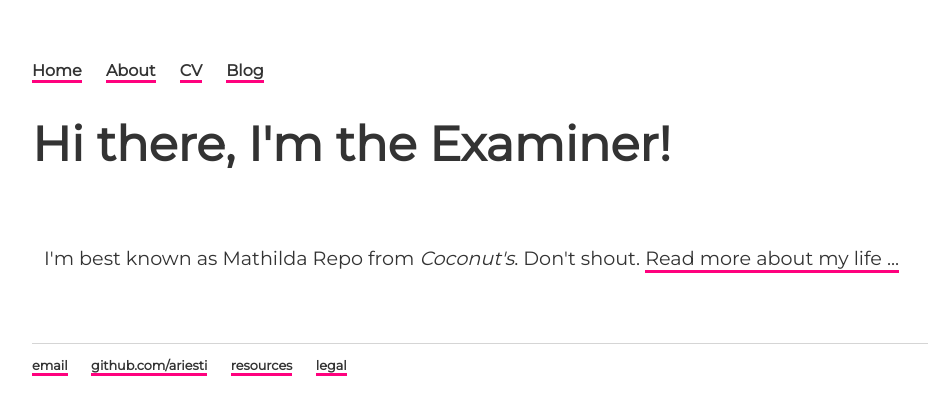
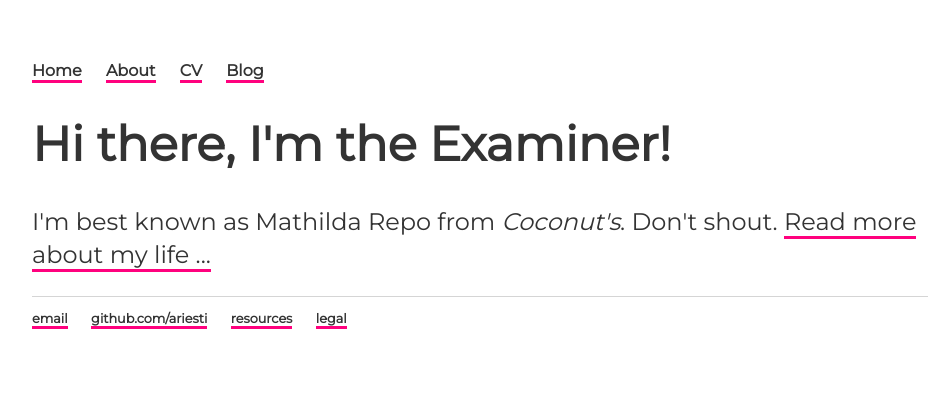
Before and after one commit to ariesti/ariesti.github.io, a Jekyll site: the page built from index.html, in a window 1280 px wide. Shown: the top 415 px of the page, without its empty margins (160-1107 px from the left). Built offline with Jekyll 4.4.1, drawn with Linux system fonts in a browser that asks for light colours.

Commit message:
Revert back to p & ul styles

```diff
--- a/css/main.css
+++ b/css/main.css
@@ -4,8 +4,7 @@ a { text-decoration: none; color: #333; border-bottom: 3px solid #ff017e; }
 a:hover { color: #ff017e; }
 .pinklink:hover { color: #333; }
 
-p { font-size: 1.2em; line-height: 1.4em; margin: 60px auto; padding: 12px; box-sizing: border-box; color: #333; overflow: auto; }
-ul { text-decoration: none; font-size: 1.2em; line-height: 1.4em; color: #333; }
+p, ul { font-size: 1.5em; line-height: 1.4em; color: #333; }
 
 /*blockquote*/
 .pull-right { width: 33%; margin: -10%; display: inline; float: right; background-color: #ddd; }
```
